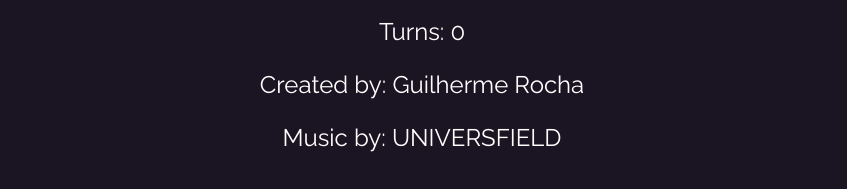
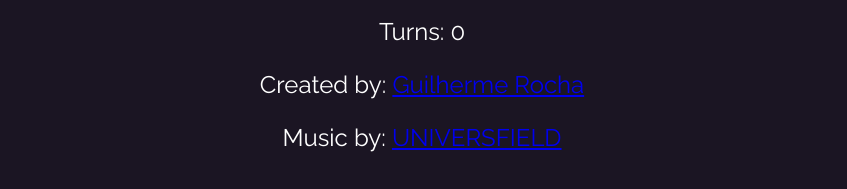
Before and after one commit to CoderRocha/the-guesser, a React (Create React App) app: page / in a window 1280 px wide. Shown: the part 692-881 px from the top of the page, without its empty margins (218-1065 px from the left). Built offline with nearby package versions, Linux system fonts and the light colour scheme.

Commit message:
added copyright links

```diff
--- a/src/App.js
+++ b/src/App.js
@@ -89,8 +89,8 @@ function App() {
         ))}
       </div>
       <p>Turns: {turns}</p>
-      <p>Created by: Guilherme Rocha</p>
-      <p>Music by: UNIVERSFIELD</p>
+      <p>Created by: <a href="https://github.com/CoderRocha/">Guilherme Rocha</a></p>
+      <p>Music by: <a href="https://freesound.org/people/UNIVERSFIELD/">UNIVERSFIELD</a></p>
     </div>
   );
 }
```
